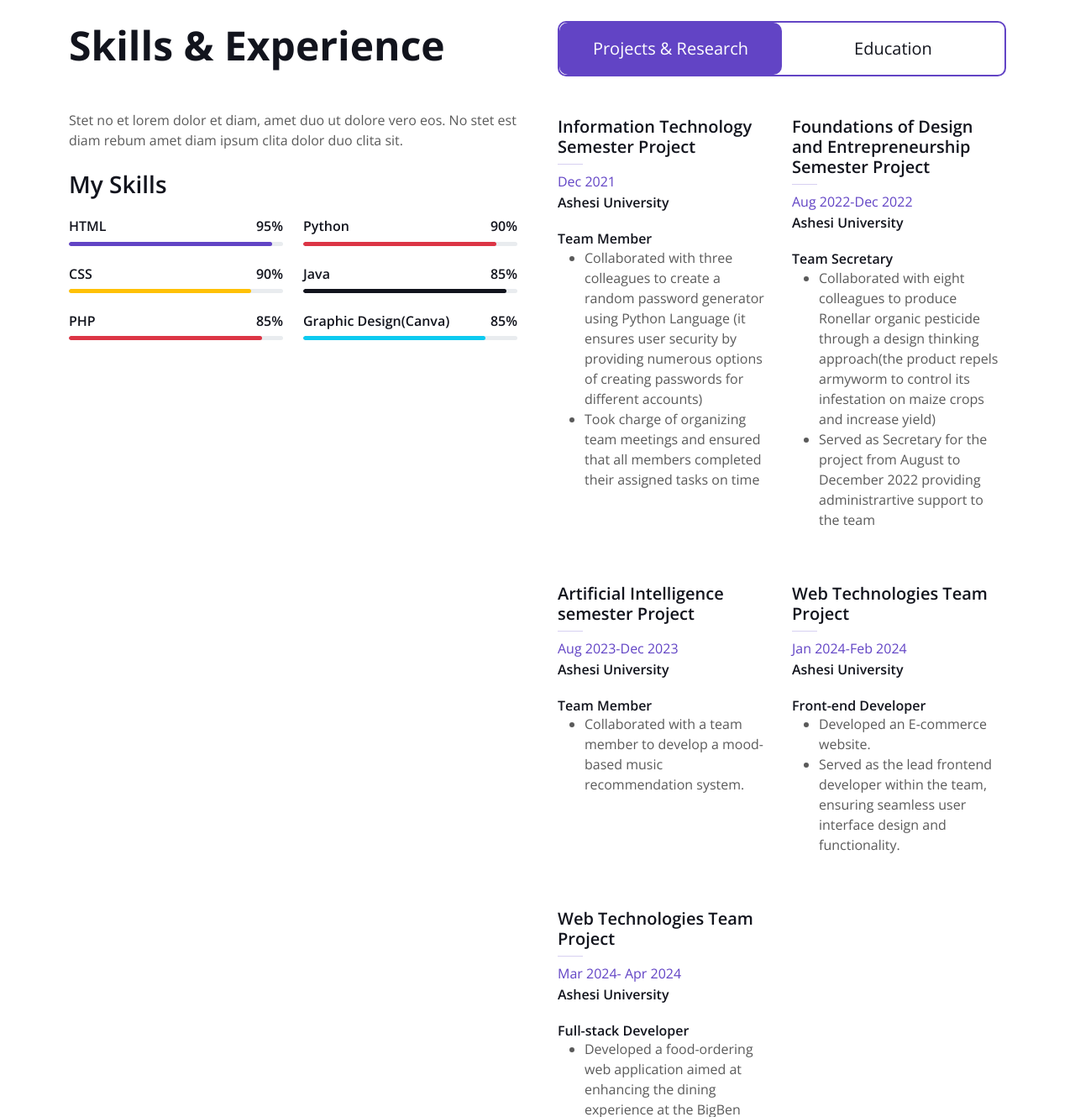
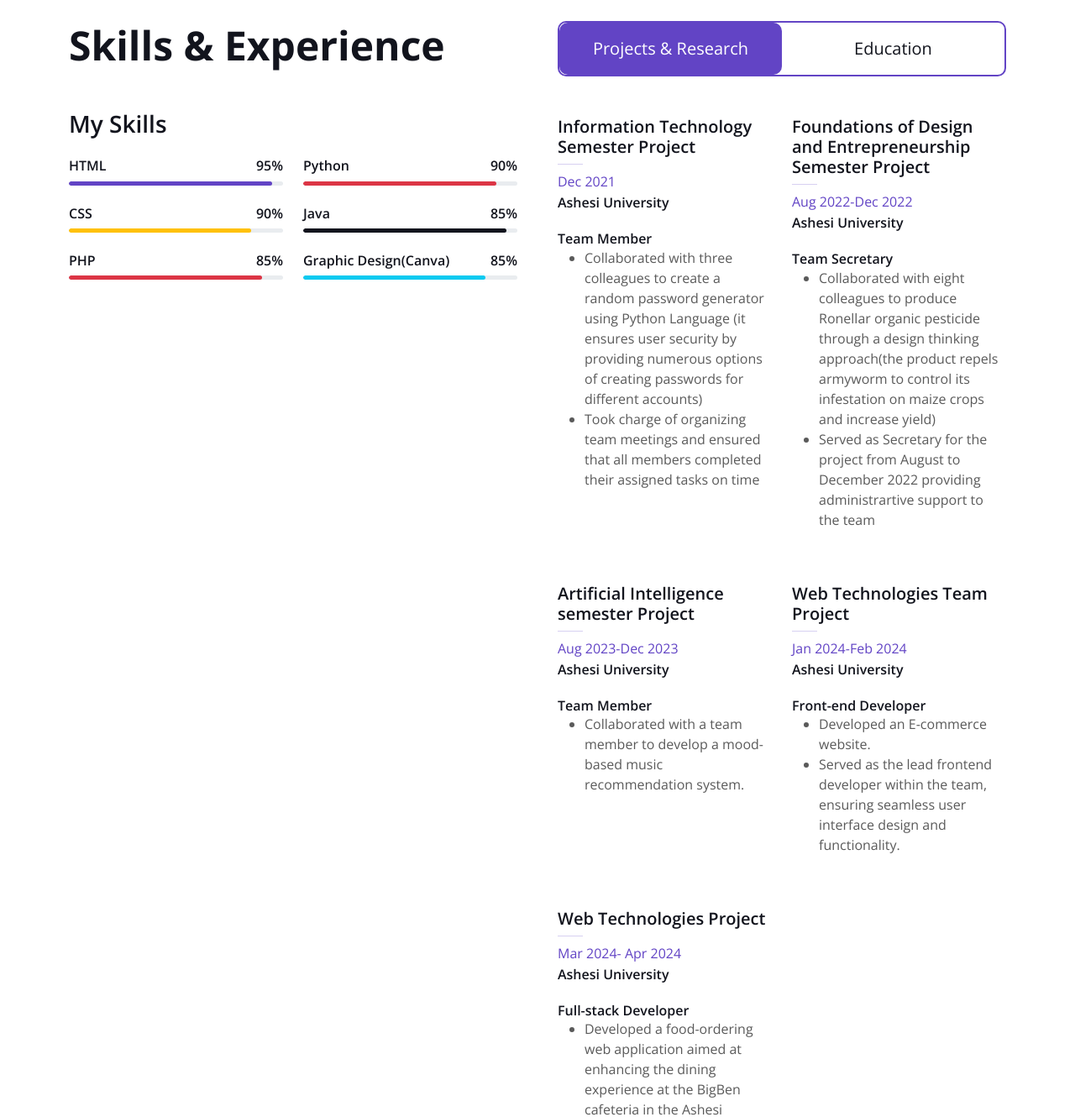
Before and after one commit to ReginaLettey/regina-lettey, a plain HTML site: page index.html in a window 1280 px wide. Shown: the part 1660-2990 px from the top of the page at 84% size. Drawn offline with nearby package versions, Linux system fonts and the light colour scheme.

Commit message:
edited skills and projects

```diff
--- a/index.html
+++ b/index.html
@@ -172,7 +172,6 @@
             <div class="row g-5">
                 <div class="col-lg-6 wow fadeInUp" data-wow-delay="0.1s">
                     <h1 class="display-5 mb-5">Skills & Experience</h1>
-                    <p class="mb-4">Stet no et lorem dolor et diam, amet duo ut dolore vero eos. No stet est diam rebum amet diam ipsum clita dolor duo clita sit.</p>
                     <h3 class="mb-4">My Skills</h3>
                     <div class="row align-items-center">
                         <div class="col-md-6">
@@ -313,7 +312,7 @@
                                         </p>
                                 </div>
                                 <div class="col-sm-6">
-                                    <h5>Web Technologies Team Project</h5>
+                                    <h5>Web Technologies Project</h5>
                                     <hr class="text-primary my-2">
                                     <p class="text-primary mb-1">Mar 2024- Apr 2024</p>
                                     <h6 class="mb-0">Ashesi University</h6>
```
